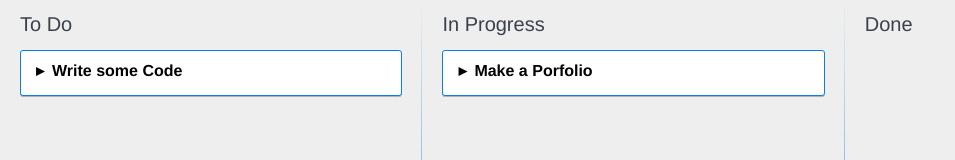
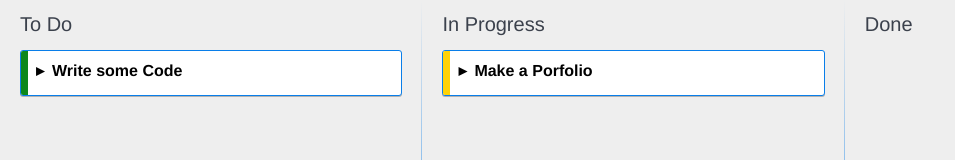
Before and after one commit to andrew-h-lee/kanban_react, a React app: page / in a window 1280 px wide. Shown: the top 160 px of the page, without its empty margins (0-955 px from the left). Built offline with nearby package versions, Linux system fonts and the light colour scheme.

Commit message:
Add Inline Styling

```diff
--- a/app/App.js
+++ b/app/App.js
@@ -7,6 +7,7 @@
     id: 1,
     title: "Make a Porfolio",
     description: "Devise a **Portfolio** to showcase work",
+    color: '#ffd206',
     status: "in-progress",
     tasks: []
   },
@@ -14,6 +15,7 @@
     id: 2,
     title: "Write some Code",
     description: "Coding along with supplementary Book. The complete source can be found at [github](https://github.com/FrontendMasters/react-enlightenment)",
+    color: '#0d871b',
     status: "todo",
     tasks: [
       {
--- a/app/Card.js
+++ b/app/Card.js
@@ -25,8 +25,20 @@
         </div>
       );
     };
+
+    let sideColor = {
+      position: 'absolute',
+      zIndex: -1,
+      top: 0,
+      bottom: 0,
+      left: 0,
+      width: 7,
+      backgroundColor: this.props.color
+    };
+
     return (
       <div className="card">
+        <div style={sideColor}/>
         <div className={
             this.state.showDetails? "card__title card__title--is--open" : "card__title"
           } onClick={
--- a/app/List.js
+++ b/app/List.js
@@ -3,10 +3,11 @@
 
 class List extends Component {
   render() {
-    var cards = this.props.cards.map((card) => {
+    let cards = this.props.cards.map((card) => {
       return <Card id={card.id}
                    title={card.title}
                    description={card.description}
+                   color={card.color}
                    tasks={card.tasks} />
     });
 
```
